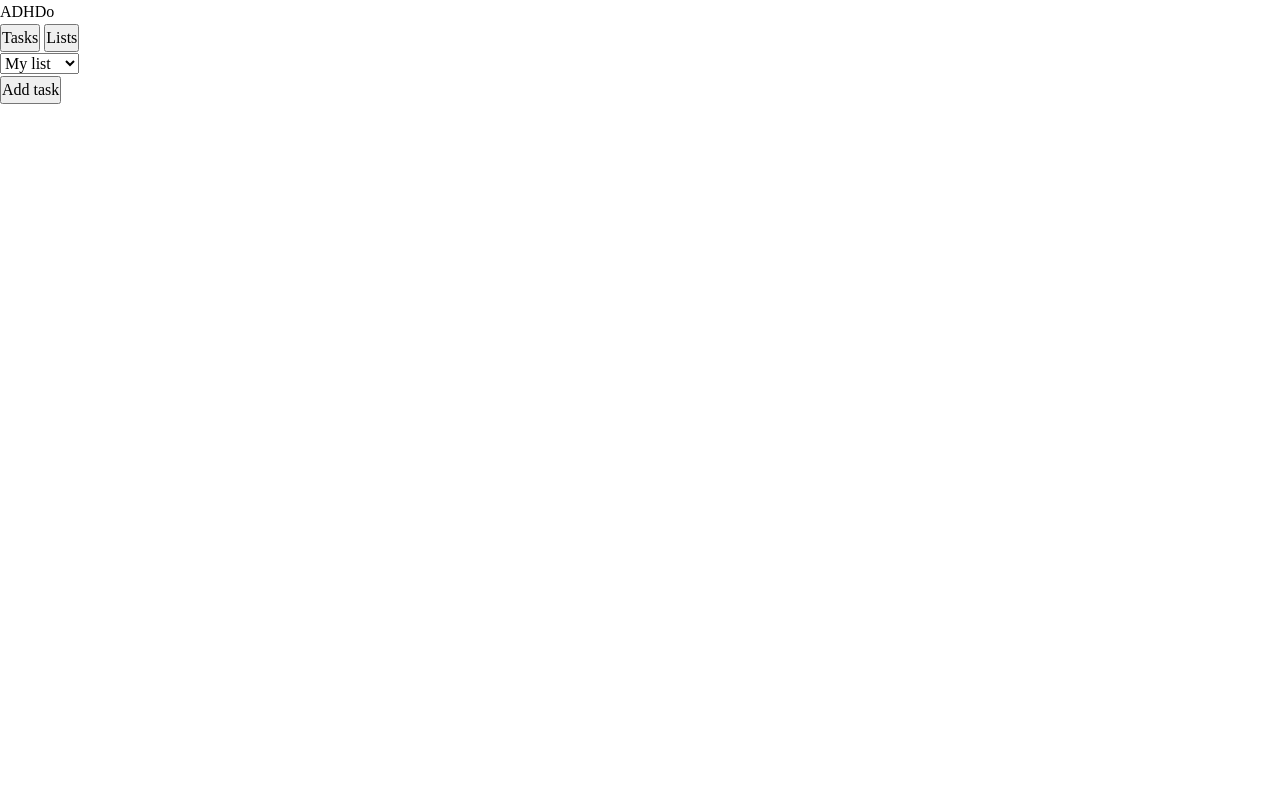
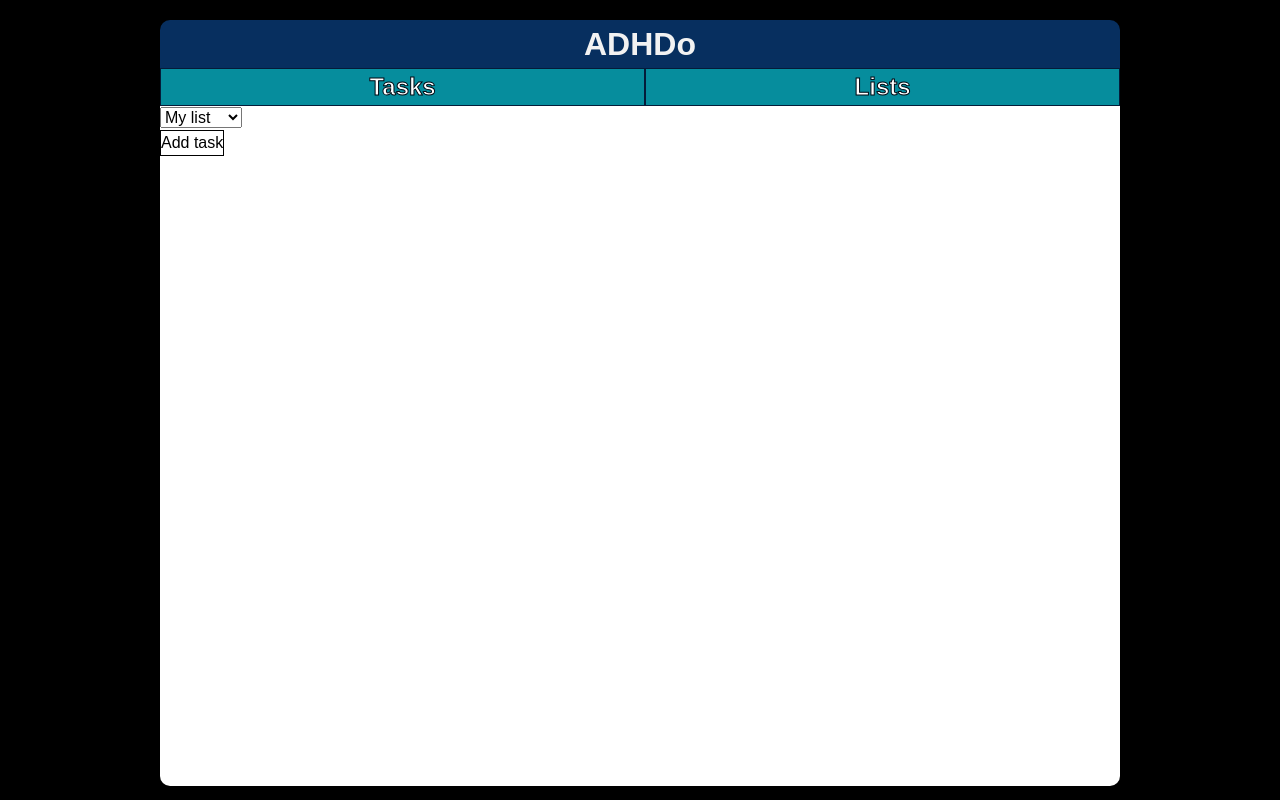
Before and after one commit to Liziloo/odin-todo, a website built with webpack: page src/index.html in a window 1280 px wide. Built offline with nearby package versions, Linux system fonts and the light colour scheme.

Commit message:
Apply trial styling and color scheme

```diff
--- a/src/modules/listsView.js
+++ b/src/modules/listsView.js
@@ -3,7 +3,6 @@ export { listsView };
 
 
 const listsView = (listsCollection) => {
-    console.log('listsview listscollect', listsCollection);
     const contentDiv = document.querySelector('#content');
     contentDiv.textContent = '';
 
--- a/src/modules/tasksView.js
+++ b/src/modules/tasksView.js
@@ -107,5 +107,4 @@ const tasksView = (selectedListName, listsCollection) => {
             openTaskModal(e, listsCollection);
         })
     }
-    console.log('tasks-view listsCollection', listsCollection);
 }
--- a/src/styles/comeau-reset.css
+++ b/src/styles/comeau-reset.css
@@ -62,3 +62,10 @@
     margin: 0;
     padding: 0;
   }
+
+  /*
+    Remove styling on buttons
+  */
+  button {
+    border: 1px solid black;
+  }
--- a/src/styles/styles.css
+++ b/src/styles/styles.css
@@ -1,3 +1,58 @@
+:root {
+    font-family: arial;
+    --rosewood: #072F5F;
+    --rich-black: #0b2027 ;
+    --beaver: #068D9D;
+    --roseda-green: #747274;
+    --white-smoke: #F2F2F2;
+}
+
+button {
+    background-color: #FFFFFF;
+}
+
+body {
+    background-color: black;
+}
+
+header, #content {
+    width: 75%;
+    margin: 0 auto;
+}
+
+#logo {
+    color: var(--white-smoke);
+    font-weight: bold;
+    font-size: 2rem;
+}
+
+nav {
+    display: grid;
+    grid-auto-flow: column;
+}
+
+nav button {
+    color: white;
+    background-color: var(--beaver);
+    border-color: #041c39;
+    font-size: 1.5rem;
+    font-weight: 900;
+    -webkit-text-stroke: 1px #010913;
+}
+
+header {
+    background-color: var(--rosewood);
+    margin-top: 20px;
+    border-radius: 10px 10px 0 0;
+    text-align: center;
+}
+
+#content {
+    background-color: white;
+    border-radius: 0 0 10px 10px;
+    height: 85vh;
+}
+
 .modal-background {
     position: absolute;
     top: 0;
```
